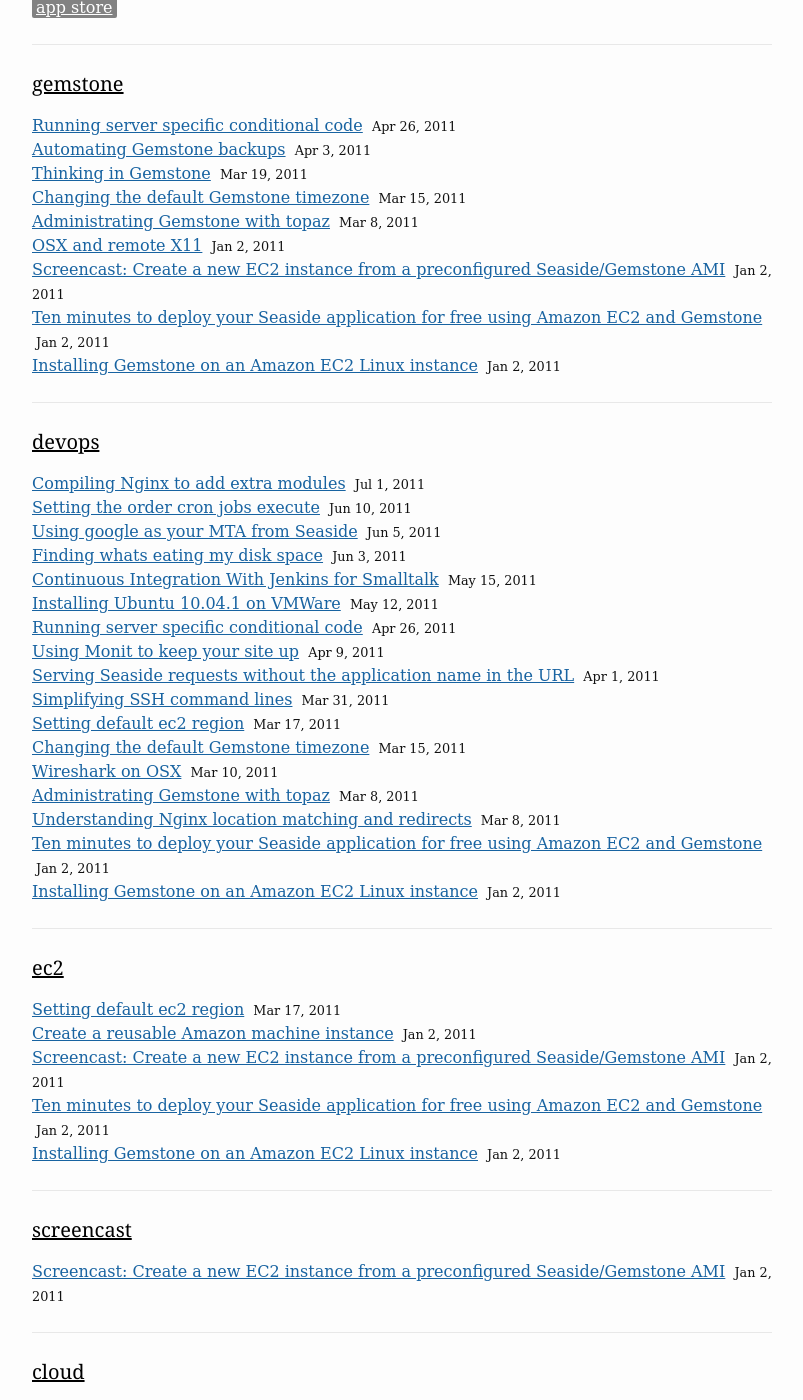
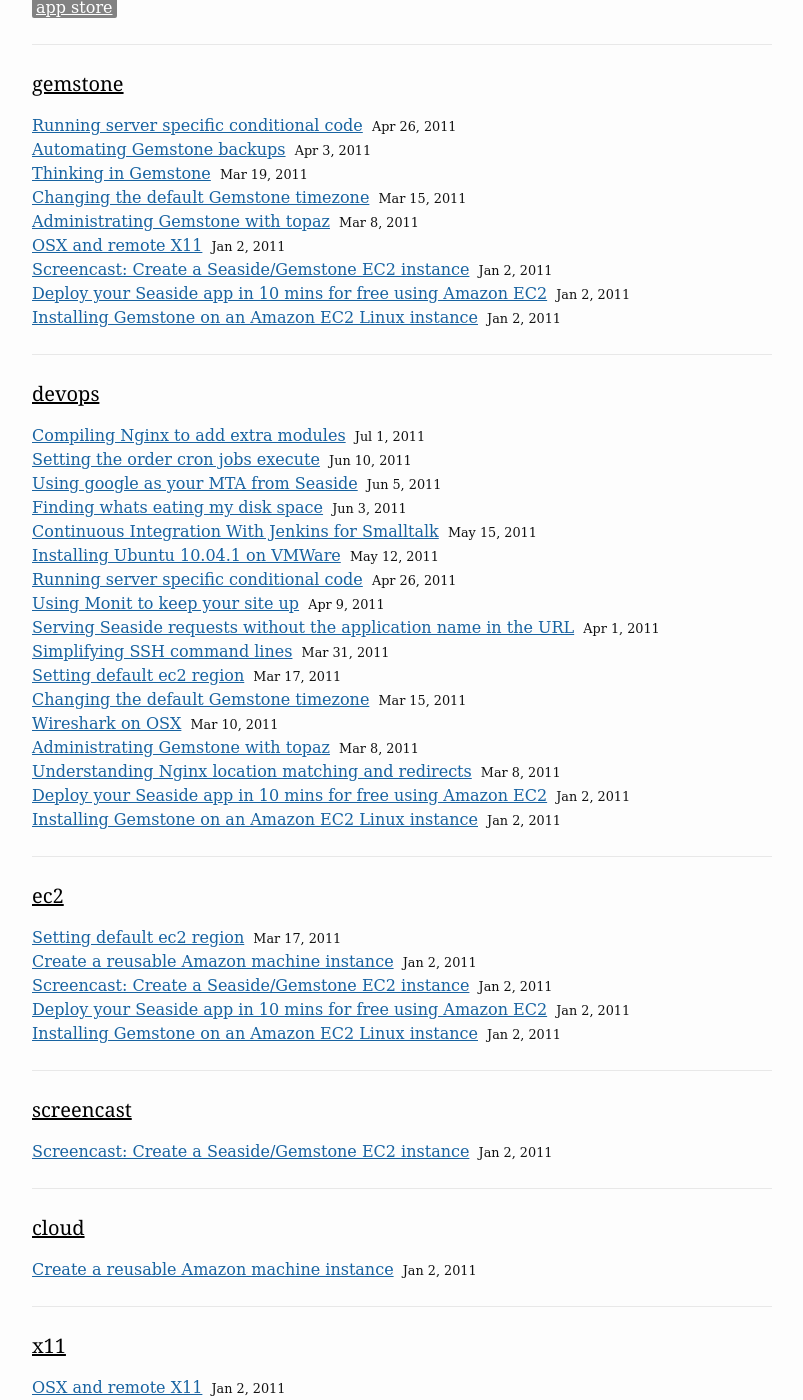
Before and after one commit to NickAger/nickager.github.io, a Jekyll site: the page built from tags.md, in a window 1280 px wide and 1400 px high, scrolled down 279 px. Shown: the whole window, without its empty margins (238-1041 px from the left). Built offline with Jekyll 4.4.1, drawn with Linux system fonts in a browser that asks for light colours; some web fonts are replaced.

Commit message:
edited titles to simplify

```diff
--- a/_posts/2011-01-02-Screencast-create-a-new-EC2-instance-from-a-preconfigured-Seaside-Gemstone-AMI.md
+++ b/_posts/2011-01-02-Screencast-create-a-new-EC2-instance-from-a-preconfigured-Seaside-Gemstone-AMI.md
@@ -1,5 +1,5 @@
 ---
-title: "Screencast: Create a new EC2 instance from a preconfigured Seaside/Gemstone AMI"
+title: "Screencast: Create a Seaside/Gemstone EC2 instance"
 tags: [Gemstone, EC2, screencast]
 date: 2011-01-02 10:03:00 +0000
 layout: post
--- a/_posts/2011-01-02-Ten-minutes-to-deploy-your-Seaside-application-for-free-using-Amazon-EC2-and-Gemstone.md
+++ b/_posts/2011-01-02-Ten-minutes-to-deploy-your-Seaside-application-for-free-using-Amazon-EC2-and-Gemstone.md
@@ -1,5 +1,5 @@
 ---
-title: "Ten minutes to deploy your Seaside application for free using Amazon EC2 and Gemstone"
+title: "Deploy your Seaside app in 10 mins for free using Amazon EC2"
 date: 2011-01-02 09:03:00 +0000
 tags: [Gemstone, DevOps, EC2]
 layout: post
```
